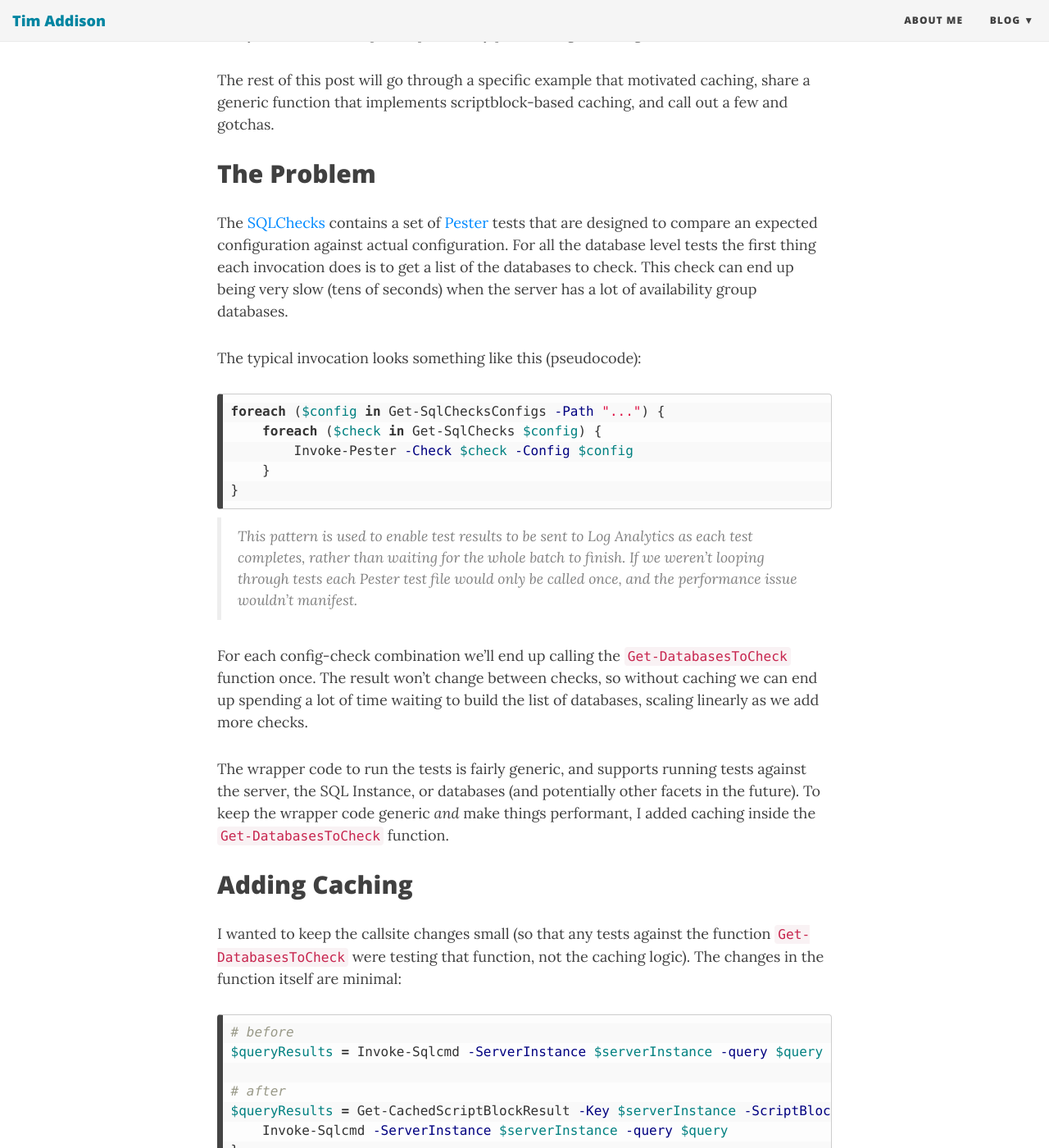
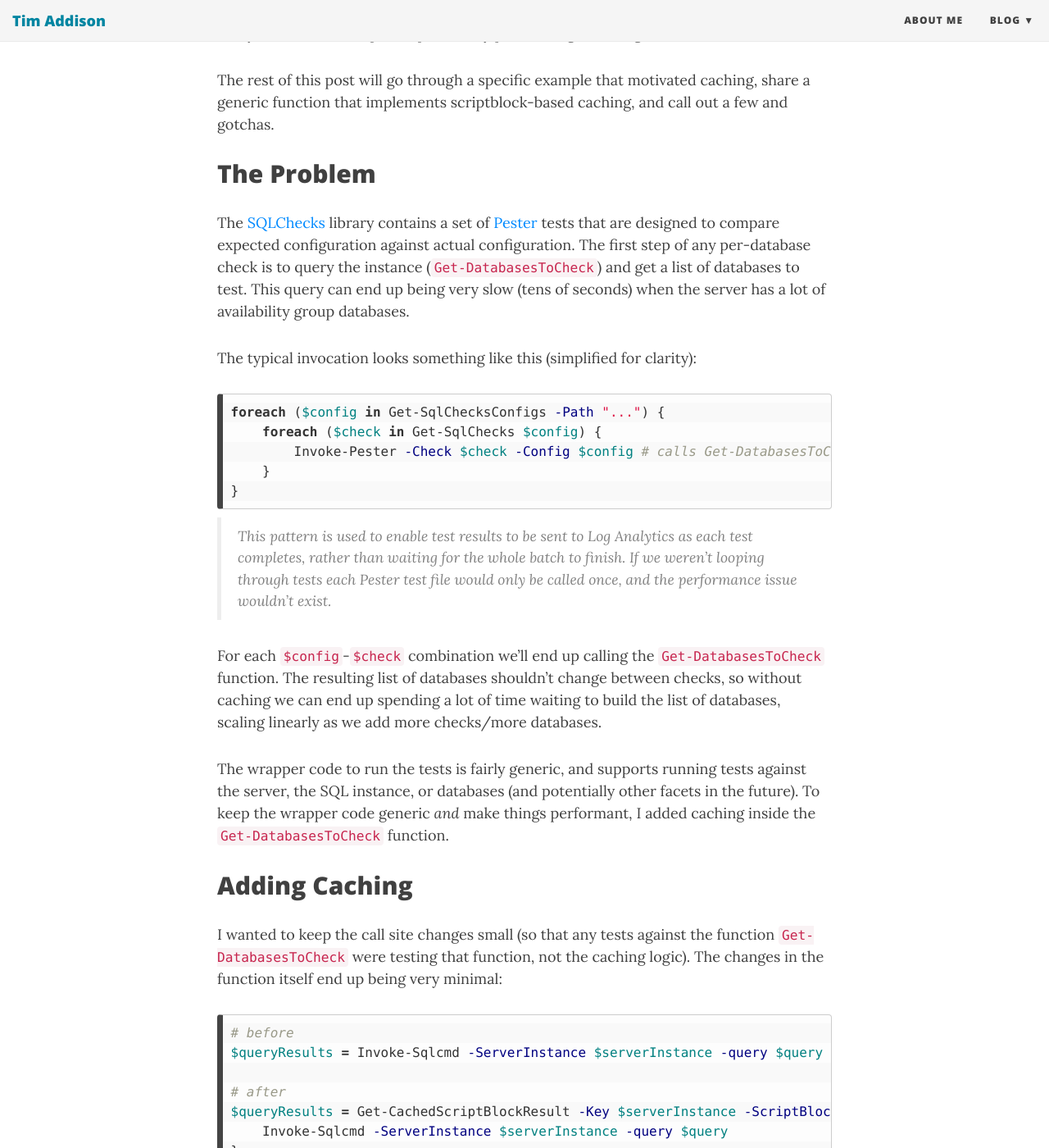
Before and after one commit to taddison/tjaddison.com, a Jekyll site: the page built from _posts/2018/2018-12-24-Adding-caching-to-your-PowerShell-scripts.md, in a window 1280 px wide and 1400 px high, scrolled down 743 px. Shown: the whole window at 82% size. Built offline with Jekyll 4.4.1, drawn with Linux system fonts in a browser that asks for light colours; nearby versions of some CDN libraries; some of the changed text lies outside the part shown.

Commit message:
Copy edits

````diff
--- a/_posts/2018/2018-12-24-Adding-caching-to-your-PowerShell-scripts.md
+++ b/_posts/2018/2018-12-24-Adding-caching-to-your-PowerShell-scripts.md
@@ -27,27 +27,27 @@ The rest of this post will go through a specific example that motivated caching,
 
 ## The Problem
 
-The [SQLChecks][SQLChecks Repo] contains a set of [Pester][Pester Repo] tests that are designed to compare an expected configuration against actual configuration.  For all the database level tests the first thing each invocation does is to get a list of the databases to check.  This check can end up being very slow (tens of seconds) when the server has a lot of availability group databases.
+The [SQLChecks][SQLChecks Repo] library contains a set of [Pester][Pester Repo] tests that are designed to compare expected configuration against actual configuration.  The first step of any per-database check is to query the instance (`Get-DatabasesToCheck`) and get a list of databases to test.  This query can end up being very slow (tens of seconds) when the server has a lot of availability group databases.
 
-The typical invocation looks something like this (pseudocode):
+The typical invocation looks something like this (simplified for clarity):
 
 ```powershell
 foreach ($config in Get-SqlChecksConfigs -Path "...") {
     foreach ($check in Get-SqlChecks $config) {
-        Invoke-Pester -Check $check -Config $config
+        Invoke-Pester -Check $check -Config $config # calls Get-DatabasesToCheck
     }
 }
 ```
 
->This pattern is used to enable test results to be sent to Log Analytics as each test completes, rather than waiting for the whole batch to finish.  If we weren't looping through tests each Pester test file would only be called once, and the performance issue wouldn't manifest.
+>This pattern is used to enable test results to be sent to Log Analytics as each test completes, rather than waiting for the whole batch to finish.  If we weren't looping through tests each Pester test file would only be called once, and the performance issue wouldn't exist.
 
-For each config-check combination we'll end up calling the `Get-DatabasesToCheck` function once.  The result won't change between checks, so without caching we can end up spending a lot of time waiting to build the list of databases, scaling linearly as we add more checks.
+For each `$config`-`$check` combination we'll end up calling the `Get-DatabasesToCheck` function.  The resulting list of databases shouldn't change between checks, so without caching we can end up spending a lot of time waiting to build the list of databases, scaling linearly as we add more checks/more databases.
 
-The wrapper code to run the tests is fairly generic, and supports running tests against the server, the SQL Instance, or databases (and potentially other facets in the future).  To keep the wrapper code generic _and_ make things performant, I added caching inside the `Get-DatabasesToCheck` function.
+The wrapper code to run the tests is fairly generic, and supports running tests against the server, the SQL instance, or databases (and potentially other facets in the future).  To keep the wrapper code generic _and_ make things performant, I added caching inside the `Get-DatabasesToCheck` function.
 
 ## Adding Caching
 
-I wanted to keep the callsite changes small (so that any tests against the function `Get-DatabasesToCheck` were testing that function, not the caching logic).  The changes in the function itself are minimal:
+I wanted to keep the call site changes small (so that any tests against the function `Get-DatabasesToCheck` were testing that function, not the caching logic).  The changes in the function itself end up being very minimal:
 
 ```powershell
 # before
@@ -103,10 +103,14 @@ We use a global variable that holds a hashtable to act as our cache.  The cache
 
 ### Aside: Why ScriptBlock vs. Objects?
 
-The reason we use a `ScriptBlock` rather than an object is to keep the callsite as neat as possible.  If we'd have elected to make the cache store objects then the interaction would have looked like this:
+The reason we use a `ScriptBlock` rather than an object is to keep the call site as neat as possible.  If we'd have elected to make the cache function take objects as a parameter then the interaction would have looked like this:
 
 ```powershell
 # example of using an object cache instead
+# before
+$queryResults = Invoke-Sqlcmd -ServerInstance $serverInstance -query $query
+
+# after
 $databases = Get-CachedValue -Key $serverInstance
 if(-not $databases) {
     $databases = Invoke-SqlCmd -ServerInstance $serverInstance -Query $query
@@ -116,9 +120,11 @@ if(-not $databases) {
 
 A tricky edge case here is what if the value cached is _supposed_ to be null?  We could change our `Get-CachedValue` function to return a success flag and instead pass a reference to an object we want our cache to populate.  This, combined with the fact I wanted to make the caching as easy to add (and not require any logic changes) meant `ScriptBlock` was the winner.
 
+>Storing null values is why the `Get-CachedScriptBlockResult` tests for existence by looking at keys, not seeing if the value exists.
+
 ## Testing the Cache
 
-To ensure the cache worked as expected I added a few tests of the cache function.  Although basic, these did catch some edge cases and help build the list of caveats.  The below tests leverage Pester's [mocking functionality][Pester Mocking], which allow us to test that the `ScriptBlock` is invoked only once despite repeated calls.
+To ensure the cache worked as expected I added a few tests (with Pester, of course).  Although basic, these did catch some edge cases and helped build the list of caveats.  The below tests leverage Pester's [mocking functionality][Pester Mocking], which let's us test that the `ScriptBlock` is invoked only once despite repeated calls.
 
 You can view the full set of tests (which cover basic functionality and null caching) [on GitHub][Cache Tests].
 
@@ -152,15 +158,15 @@ Describe "Get-CachedScriptBlockResult" {
 
 ## Conclusion and Caveats
 
-As with any piece of code the most important thing is correctness (and then somewhere behind that come performance and maintainability).  If adding caching breaks correctness, you definitely have a problem!  If there is no performance problem then avoid caching, as it will invariably introduce some failure condition.
+As with any piece of code the most important thing is correctness (and then somewhere behind that come performance and maintainability).  If adding caching breaks correctness, you definitely have a problem!  If there is no performance problem then avoid caching, as it will often do more harm than good.
 
-Once you're sure caching is for you then take some time to understand the [scope of global variables][PowerShell Scopes], and how much is sharing your cache variable's name (perhaps avoid calling it something like `$cache` and making it global!).
+Once you're sure caching is for you then take some time to understand the [scope of global variables][PowerShell Scopes], and what is sharing your cache variable's name (perhaps avoid calling it something like `$cache`).
 
-There are a few gotchas when it comes to caching and you'll definitely have issues if you expect caching to work via remoting or in a job (serialization of scriptblocks to be passed to jobs/remote sessions won't work).  You will also need to take care with any Pester tests you have that might need the cache resetting between examples (you'll notice above the call to `Remove-SQLChecksCache` - this clears the global variable).
+There are a few gotchas when it comes to caching and you'll definitely have issues if you expect caching to work via remoting or in a PowerShell job (serialization of ScriptBlocks won't work).  You will also need to take care with any Pester tests you have that might need the cache resetting between examples (you'll notice above the call to `Remove-SQLChecksCache` - this clears the global variable).
 
-However, with all that said - if you do have a good fit for caching the results can be spectacular.  After implementing the cache our daily Pester run came down from 20 minutes to less than 60 seconds.  That benefit only grows as more tests are added, and so judiciously applied this technique is a boon.
+With all that said - if you do have a good fit for caching the results can be spectacular.  After implementing the cache our daily SQLChecks run came down from 20 minutes to less than 60 seconds.  That benefit only grows as more tests are added, and so judiciously applied this technique can be a boon.
 
-One ancillary benefit you get is the ability to inspect certain state (the cache is just a variable, take a look inside and see what your scripts are up to!).  This is probably not an ideal debugging technique, but it is worth remembering that this isn't magic, it's just a variable.
+One ancillary benefit you get is the ability to inspect certain state (the cache is just a variable, take a look inside and see what your scripts are up to!).
 
 [SQLChecks Repo]: https://github.com/taddison/SQLChecks
 [Pester Repo]: https://github.com/pester/Pester
````
Also changed, not shown: other parts of _posts/2018/2018-12-24-Adding-caching-to-your-PowerShell-scripts.md (+2 -2 lines).
